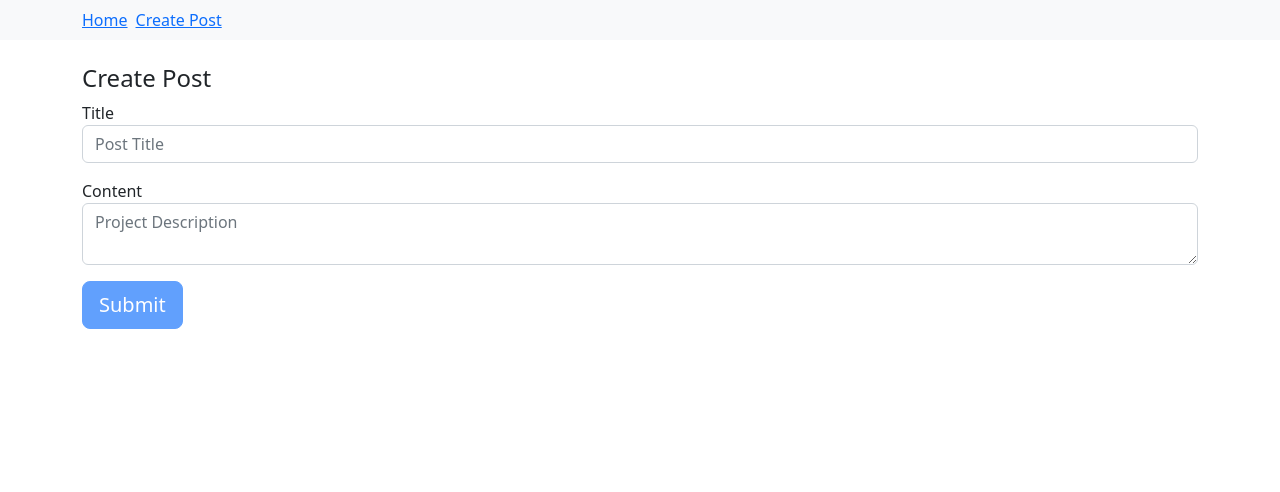
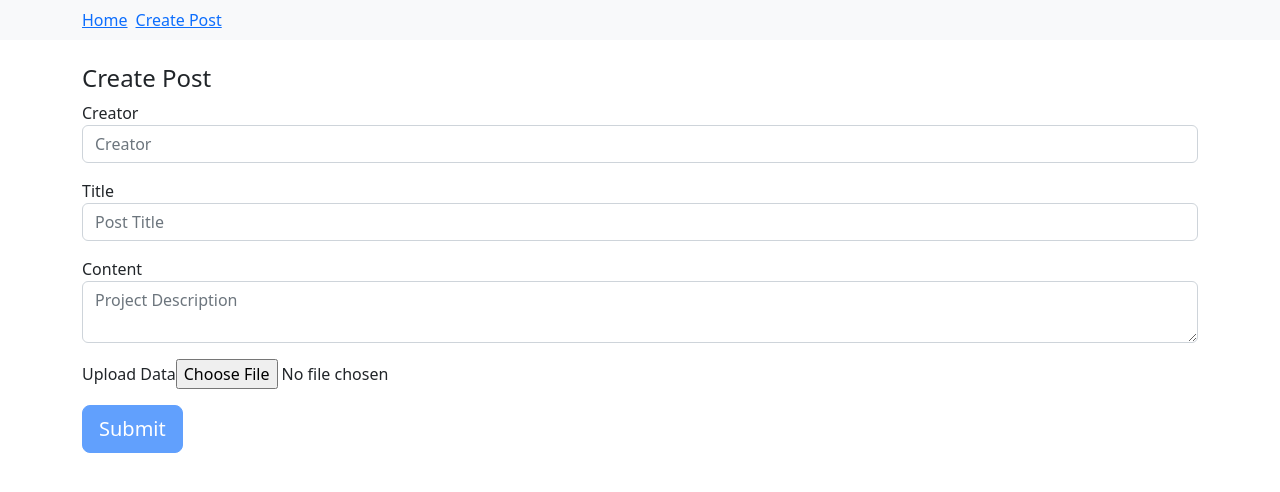
Before and after one commit to rakeshrgit/react-blogging, a React (Create React App) app: page /Create-Post in a window 1280 px wide. Shown: the top 492 px of the page. Built offline with nearby package versions, Linux system fonts and the light colour scheme.

Commit message:
changes added

```diff
--- a/src/App.js
+++ b/src/App.js
@@ -6,6 +6,7 @@ import { ProjectsContext } from './context/projectsContext';
 import CreateNewPost from './component/createpost/createNewpost';
 import Navbar from './common/navbar';
 import NotFound from './component/notfound/notFound';
+import CreateNewPostFn from './component/createpost/createNewpostFn';
 
 function App() {
   return (
@@ -15,7 +16,7 @@ function App() {
         <Navbar/>
         <Routes>
           <Route exact path='/' element={<Dashboard/>}/>
-          <Route path='/Create-Post' element={<CreateNewPost/>}/>
+          <Route path='/Create-Post' element={<CreateNewPostFn/>}/>
           <Route path="*" element={<NotFound/>}/>
         </Routes>
       </Router>
--- a/src/component/createpost/createNewpostFn.jsx
+++ b/src/component/createpost/createNewpostFn.jsx
@@ -5,11 +5,14 @@ import axios from "axios";
 import { useNavigate } from "react-router-dom";
 import ProjectsContext from '../../context/projectsContext';
 const CreateNewPostFn = () => {
-
+    const currentContext = useContext(ProjectsContext)
+    const navigate = useNavigate();
     const [blogInfo, setBlogInfo] = useState({
-       title: "",
+        creator: "",
+        title: "",
         description: "",
-
+        tags: "",
+        fileUpload: "",
       });
       function handleInputChange(event) {
         setBlogInfo( {...blogInfo, [ event.target.name ]: event.target.value } );
@@ -17,11 +20,15 @@ const CreateNewPostFn = () => {
         function handleFormSubmit(e) {
             e.preventDefault();
             const formData = {
-                title: useState.title,
-                description: useState.description,
+                creator: blogInfo.creator,
+                title: blogInfo.title,
+                description: blogInfo.description,
+                fileUpload:  blogInfo.fileUpload
                 //status: 'publish'
 
             };
+            currentContext.addNewPost(formData);
+            navigate('/')
         }
 
             function disabledAddPost() {
@@ -38,6 +45,16 @@ const CreateNewPostFn = () => {
             <div className="container text-start">
                 <h4>Create Post</h4>
                 <form onSubmit={ handleFormSubmit }>
+                <div className="form-group mb-3">
+                        <label>Creator</label>
+                        <input
+                            className="form-control"
+                            type="text"
+                            name="creator"
+                            placeholder="Creator"
+                            onChange={ handleInputChange }
+                        />
+                    </div>
                     <div className="form-group mb-3">
                         <label>Title</label>
                         <input
@@ -56,6 +73,16 @@ const CreateNewPostFn = () => {
                             name="description"
                             onChange={handleInputChange }
                         ></textarea>
+                    </div>
+                    <div className="form-group mb-3">
+                        <label>Upload Data</label>
+                        <FileBase
+                            type="file"
+                            multiple={false}
+                            onDone={({ base64 }) =>
+                            setBlogInfo({ ...blogInfo, fileUpload: base64 })
+                            }
+                        />
                     </div>
                     <div className="text-right mb-4">
                     <Button
--- a/src/component/dashboard/dashboard.jsx
+++ b/src/component/dashboard/dashboard.jsx
@@ -2,14 +2,21 @@ import React, { Component } from 'react';
 import ProjectsContext from '../../context/projectsContext';
 import CreateNewPostFn from './../createpost/createNewpostFn';
 class Dashboard extends Component {
-    state = {  }
+    state = {
+        postid: null
+     }
     static contextType = ProjectsContext;
 
     componentDidMount() {
 
         this.context.getAllPosts();
 
-      }
+    }
+    handleDelete = async id => {
+        //console.log('id', id)
+        await this.setState({ postid: id });
+         this.context.onDeletePost(this.state.postid);
+    };
     render() {
 
         return (
@@ -20,18 +27,18 @@ class Dashboard extends Component {
                             {this.context.posts.map(post=>(
                                 <tr key={post._id}>
                                     <td>{post.title}</td>
+                                    <td>{post.description}</td>
+                                    <td>{post.creator}</td>
                                     <td>
-                                    {post.description.length > 20 ?
-                                    `${post.description.substring(0, 20)}...` : post.description
-  }
-                                       </td>
-
+                                         {post.fileUpload ? <img src={post.fileUpload} height="200px" width="200px" alt="Post" />: 'no image'}
+                                    </td>
+                                    <td><button  className="btn btn-danger btn-sm" onClick={() => this.handleDelete(post._id)}>Delete</button></td>
                                 </tr>
                             ))}
                             </tbody>
                         </table>
                 </div>
-                {/* <CreateNewPostFn/> */}
+
             </div>
         );
     }
--- a/src/context/projectsContext.jsx
+++ b/src/context/projectsContext.jsx
@@ -1,7 +1,8 @@
 import React, { Component } from "react";
 import{
     getPosts,
-    createPost
+    createPost,
+    deletePost
 
 } from "../services/projects";
 
@@ -23,7 +24,7 @@ export class ProjectsContext extends Component {
             if (response.status === 200) {
               const posts = response.data;
               this.setState({ posts: posts });
-              console.log('posts ee',posts);
+              //console.log('posts ee',posts);
             }
 
           });
@@ -35,13 +36,12 @@ export class ProjectsContext extends Component {
 
 
 
+
       addNewPost = async item => {
         try {
           await createPost(JSON.stringify(item)).then(response => {
-            console.log("addNewPost: ", response);
+           // console.log("addNewPost: ", response);
             if (response.status) {
-
-
               this.getAllPosts();
 
             } else {
@@ -60,6 +60,25 @@ export class ProjectsContext extends Component {
           }
         }
       };
+
+      onDeletePost = async (id) => {
+
+        const posts = this.state.posts;
+
+          try {
+            await deletePost(id).then(response => {
+              console.log('response', response)
+              if (response.status) {
+                let post = posts.filter(item => item.id !== id);
+                this.setState({ posts: post });
+                this.getAllPosts();
+                //console.log('post deleted')
+              } else {
+                //console.log('post not deleted')
+              }
+            });
+          } catch (err) {}
+      };
     render() {
 
         return (
@@ -69,6 +88,7 @@ export class ProjectsContext extends Component {
                     ...this.state,
                     getAllPosts: this.getAllPosts,
                     addNewPost:this.addNewPost,
+                    onDeletePost: this.onDeletePost
                 }}
 
             >
--- a/src/services/projects.js
+++ b/src/services/projects.js
@@ -15,7 +15,7 @@ export function createPost(data) {
     const authToken = localStorage.getItem( 'token' );
     //console.log('authToken', authToken)
     const projectsEndpoint = APIBASEURL + "api/blogs";
-    console.log('projectsEndpoint', projectsEndpoint)
+    //console.log('projectsEndpoint', projectsEndpoint)
     return apiService.post(projectsEndpoint,data,{
       headers: {
           'Content-Type': 'application/json',
@@ -25,3 +25,18 @@ export function createPost(data) {
 
   });
   }
+
+
+  export function deletePost(id) {
+    const authToken = localStorage.getItem( 'token' );
+    const projectsEndpoint = APIBASEURL + "api/blogs/" + id;
+   // console.log('projectsEndpoint', projectsEndpoint)
+    return apiService.delete(projectsEndpoint,id,{
+      headers: {
+          'Content-Type': 'application/json',
+          'Authorization': `Bearer ${ authToken }`
+
+      }
+
+  });
+  }
```
